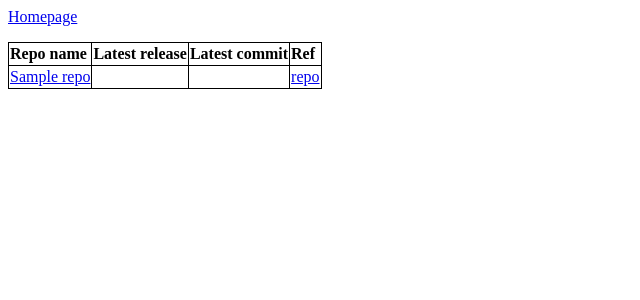
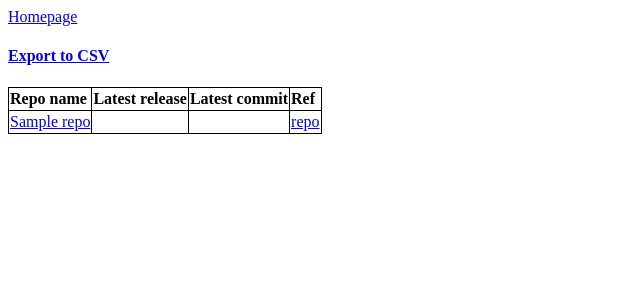
Before and after one commit to Andersson007/gh_stats, a Django app: page /gstats/latest-releases.html in a window 1280 px wide. Shown: the top 300 px of the page, without its empty margins (0-640 px from the left). Run offline with Django 3.2, Linux system fonts and the light colour scheme; tables that the repository leaves empty hold one stand-in row (values such as "Sample post").

Commit message:
Add export of releases to CSV

```diff
--- a/ghdashboard/gstats/templates/gstats/latest-releases.html
+++ b/ghdashboard/gstats/templates/gstats/latest-releases.html
@@ -20,6 +20,9 @@
     <a href="{% url 'index' %}">Homepage</a>
     <p></p>
     {% if latest_releases %}
+
+    <p><h4><a href="export_releases_csv">Export to CSV</a></h4></p>
+
     <table>
 
       <th>Repo name</th><th>Latest release</th><th>Latest commit</th><th>Ref</th>
--- a/ghdashboard/gstats/urls.py
+++ b/ghdashboard/gstats/urls.py
@@ -9,4 +9,5 @@ urlpatterns = [
     path('repos.html', views.repos, name='repos'),
     path('repo-display/<str:repo_name>', views.repo_display, name='repo-display'),
     path('repos-branches.html', views.repos_and_branches, name='repos-branches'),
+    path('export_releases_csv/', views.export_releases_csv),
 ]
--- a/ghdashboard/gstats/views.py
+++ b/ghdashboard/gstats/views.py
@@ -1,5 +1,8 @@
+from csv import writer as csv_writer
+
 from operator import itemgetter
 
+from django.http import HttpResponse
 from django.shortcuts import render
 
 from .models import Branches, Contributors, Repos
@@ -48,8 +51,8 @@ def repos_and_branches(request):
     return render(request, 'gstats/repos-branches.html', context)
 
 
-def latest_releases(request):
-    """Global releases info: latest release, latest commit."""
+def get_latest_releases():
+    # TODO: move to a library
     query = ('SELECT r.id, r.name, max(c.ts) AS latest_tag '
              'FROM tags AS t LEFT JOIN commits AS c ON c.id = t.commit_id '
              'LEFT JOIN repos AS r ON r.id = t.repo_id '
@@ -80,11 +83,34 @@ def latest_releases(request):
 
     repo_tag_commit.sort(key=itemgetter(1), reverse=True)
 
+    return repo_tag_commit
+
+
+def latest_releases(request):
+    """Global releases info: latest release, latest commit."""
+    repo_tag_commit = get_latest_releases()
+
     context = {
         'latest_releases': repo_tag_commit,
     }
 
     return render(request, 'gstats/latest-releases.html', context)
+
+
+def export_releases_csv(request):
+    response = HttpResponse(content_type='text/csv')
+
+    writer = csv_writer(response)
+    writer.writerow(['Repo name', 'Latest release', 'Latest commit'])
+
+    repo_tag_commit = get_latest_releases()
+
+    for repo in repo_tag_commit:
+        writer.writerow([repo[0], repo[1][0], repo[1][1]])
+
+    response['Content-Disposition'] = 'attachment; filename="releases.csv"'
+
+    return response
 
 
 def repo_display(request, repo_name):
```
